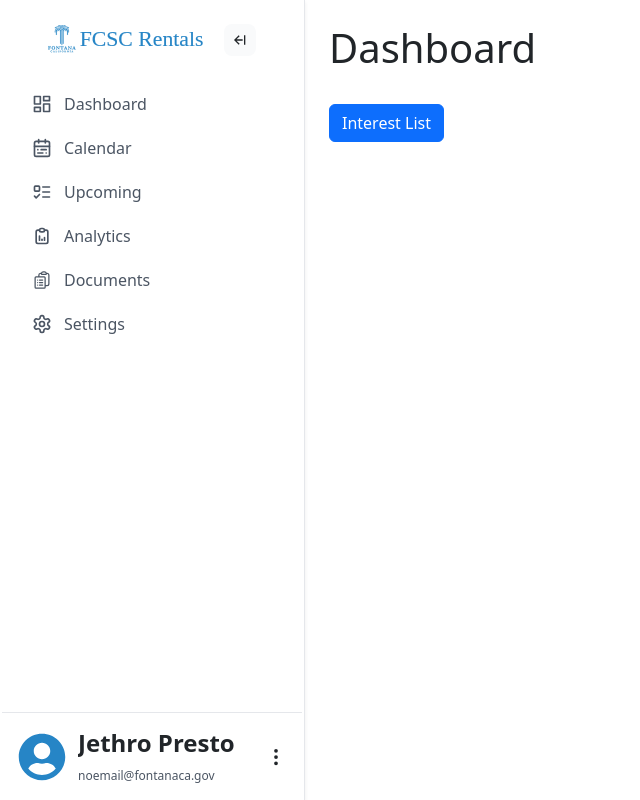
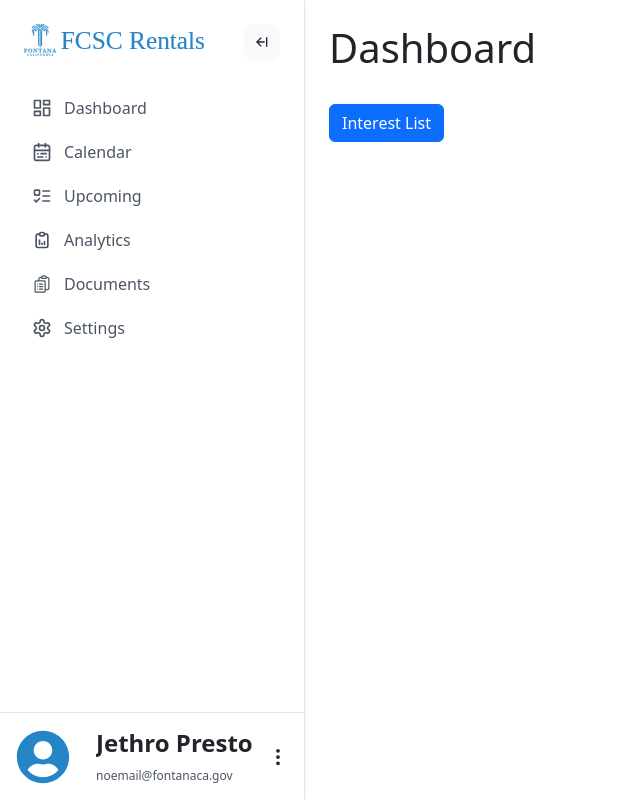
Before and after one commit to jethropresto/rentals_app, a React (Create React App) app in the folder frontend/: page / in a window 1280 px wide. Shown: the whole page, without its empty margins (0-640 px from the left). Built offline with nearby package versions, Linux system fonts and the light colour scheme.

Commit message:
Added new page files for: analytics, calendar, documents, settings, and upcoming dates

```diff
--- a/frontend/src/App.js
+++ b/frontend/src/App.js
@@ -5,7 +5,6 @@ import Sidebar, { SidebarItem } from './components/reusable/Sidebar';
 import { LuLayoutDashboard, LuCalendarRange, LuSettings, LuListTodo } from 'react-icons/lu';
 import { TbReportAnalytics } from 'react-icons/tb';
 import { HiOutlineClipboardDocumentList } from 'react-icons/hi2';
-
 
 function App() {
 
@@ -16,31 +15,37 @@ function App() {
                 <SidebarItem
                 icon={<LuLayoutDashboard size={20} />}
                 text="Dashboard"
+                link="/"
                 />
 
                 <SidebarItem
                 icon={<LuCalendarRange size={20} />}
                 text="Calendar"
+                link="/calendar"
                 />
 
                 <SidebarItem
                 icon={<LuListTodo size={20} />}
                 text="Upcoming"
+                link="/upcoming"
                 />
 
                 <SidebarItem
                 icon={<TbReportAnalytics size={20} />}
                 text="Analytics"
+                link="/analytics"
                 />
 
                 <SidebarItem
                 icon={<HiOutlineClipboardDocumentList size={20} />}
                 text="Documents"
+                link="/documents"
                 />
 
                 <SidebarItem
                 icon={<LuSettings size={20} />}
                 text="Settings"
+                link="/settings"
                 />
             </Sidebar>
 
--- a/frontend/src/components/reusable/Sidebar.jsx
+++ b/frontend/src/components/reusable/Sidebar.jsx
@@ -14,32 +14,38 @@ function Sidebar({children}) {
 
     return (
         <aside className="h-screen overscroll-none">
-            <nav className="h-full items-center flex flex-col bg-white border-r shadow-sm">
+            <nav className="h-full flex flex-col bg-white border-r shadow-sm">
                 <div className="p-4 flex items-center justify-between ">
+
+                    <Link to="/">
                         <FontanaLogo
-                        className={`overflow-hidden transition-all ${ expanded ? "w-40 mr-4" : "w-0"}`}
+                            className={`
+                                overflow-hidden transition-all ${ expanded ? "h-9" : "w-0"}
+                            `}
                             alt="Fontana Logo"
                         />
+                    </Link>
+
                     <button
                         onClick={() => setExpanded((curr) => !curr)}
-                        className="p-2 rounded-lg bg-gray-50 hover:bg-gray-100"
+                        className="p-2.5 rounded-lg bg-gray-50 hover:bg-gray-100"
                     >
-                        {expanded ? <RiExpandLeftLine /> : <RiExpandRightLine />}
+                        {expanded ? <RiExpandLeftLine size={16}/> : <RiExpandRightLine size={16}/>}
                     </button>
                 </div>
 
                 <SidebarContext.Provider value={{ expanded }}>
-                    <ul className="flex-1 px-3">{children}</ul>
+                    <ul className="flex-1 px-3">{ children }</ul>
                 </SidebarContext.Provider>
 
-                <div className="border-t flex items-center p-3">
-                    <FaUserCircle size={48} color="#2685C6"/>
+                <div className="border-t flex justify-between items-center p-3">
+                    <FaUserCircle size={54} color="#2685C6"/>
                     <div className={`
-                        flex justify-between items-center
-                        overflow-hidden transition-all ${expanded ? "w-52 ml-3" : "w-0"}
+                        flex justify-between items-center overflow-hidden
+                        ${ expanded ? "w-48" : "transition-all w-0 h-0" }
                     `}>
                         <div className="leading-4">
-                            <h4 className="font-semibold">Jethro Presto</h4>
+                            <h4 className="font-semibold ">Jethro Presto</h4>
                             <span className="text-xs text-gray-600">noemail@fontanaca.gov</span>
                         </div>
                         <BsThreeDotsVertical size={20}/>
@@ -51,31 +57,33 @@ function Sidebar({children}) {
 }
 export default Sidebar;
 
-export function SidebarItem({ icon, text, active, alert}) {
+export function SidebarItem({ icon, text, active, alert, link}) {
 
     const {expanded} = useContext(SidebarContext)
 
     return (
-        <li
-          className={`
+        <Link className="no-underline" to={link}>
+            <li className={`
                 relative flex items-center py-2 px-3 my-1
                 font-medium rounded-md cursor-pointer
                 transition-colors group
-            ${
-                active
+                    ${ active
                         ? "bg-gradient-to-tr from-indigo-200 to-indigo-100 text-indigo-800"
                         : "hover:bg-indigo-50 text-gray-600"
                     }
                 `}
             >
                 {icon}
+
                 <span
-                className={`overflow-hidden transition-all ${
-                    expanded ? "w-52 ml-3" : "w-0"
-                }`}
+                    className={`
+                        overflow-hidden transition-all
+                        ${ expanded ? "w-52 ml-3" : "w-0"}
+                    `}
                 >
                     {text}
                 </span>
+
                 {alert && (
                     <div
                         className={`absolute right-2 w-2 h-2 rounded bg-indigo-400 ${
@@ -97,5 +105,7 @@ export function SidebarItem({ icon, text, active, alert}) {
                     </div>
                 )}
             </li>
+        </Link>
+
       )
 }
--- /dev/null
+++ b/frontend/src/pages/Analytics.jsx
@@ -0,0 +1,9 @@
+import React from 'react'
+
+function Analytics() {
+  return (
+    <div>Analytics</div>
+  )
+}
+
+export default Analytics;
--- /dev/null
+++ b/frontend/src/pages/Calendar.jsx
@@ -0,0 +1,9 @@
+import React from 'react'
+
+function Calendar() {
+  return (
+    <div>Calendar</div>
+  )
+}
+
+export default Calendar
--- /dev/null
+++ b/frontend/src/pages/Documents.jsx
@@ -0,0 +1,9 @@
+import React from 'react'
+
+function Documents() {
+  return (
+    <div>Documents</div>
+  )
+}
+
+export default Documents;
--- a/frontend/src/pages/Home.jsx
+++ b/frontend/src/pages/Home.jsx
@@ -11,7 +11,7 @@ function Home() {
 
       <div>
         <Link to="/interest_list">
-          <Button className="btn-primary" type="button" >Interest List</Button>
+          <Button type="button" >Interest List</Button>
         </Link>
       </div>
     </div>
--- a/frontend/src/pages/InterestList.jsx
+++ b/frontend/src/pages/InterestList.jsx
@@ -8,40 +8,42 @@ function InterestList() {
 
     const [interestList, setInterestList] = useState([]);
     const [isOpen, setOpen] = useState(true);
-    const [buttonText, setButtonText] = useState("Show Interest List");
+    const [buttonText, setButtonText] = useState("Close");
 
     const handleClick = () => {
-        setOpen(!isOpen);
-        if (!isOpen) {
-            setButtonText("Close");
+        if(isOpen===false){
+            retrieveList();
+            setButtonText("Close")
         } else {
-            setButtonText("Show Interest List");
-        };
+            setButtonText("Show Interest List")
+        }
+        setOpen(!isOpen)
     };
 
-    useEffect(() => {
+    const retrieveList = () => {
         axios.get('http://localhost:5000/interestList')
         .then(interestList => setInterestList(interestList.data))
-        .catch(err => console.log(err))
-    }, []);
+        .catch(err => console.log(err));
+    };
+
+    useEffect(retrieveList, []);
 
 
     return (
-        <div className="h-screen sm:px-6 w-full">
+        <div className="h-screen sm:px-6 w-full bg-gray-100">
             <div className="h-full flex flex-col">
-                <div className="px-4 md:px-10 py-4 md:py-7">
-                    <div className="flex items-center justify-between">
-                        <p tabindex="0" className="sm:text-lg md:text-xl lg:text-2xl font-bold text-gray-800">Interest List</p>
-                        <div className="py-3 px-4 flex">
-                            <NewInterestModal />
-                        </div>
+                <div className="justify-between mt-4 mb-3">
+                    <h1 className="font-bold text-gray-800">Interest List</h1>
+                    <div className="flex justify-between">
+                        <Button onClick={handleClick}>{buttonText}</Button>
+                        <NewInterestModal />
                     </div>
                 </div>
 
-                <div className="relative overflow-y-auto border">
+                <div className="relative overflow-y-auto">
 
                     {isOpen && <Table className="border border-spacing-4">
-                        <thead className="mt-3 border-b text-sm uppercase bg-gray-100 sticky top-0">
+                        <thead className="mt-3 text-sm uppercase sticky top-0">
                             <tr>
                                 <th> Name </th>
                                 <th> Phone Number </th>
--- a/frontend/src/pages/Pages.jsx
+++ b/frontend/src/pages/Pages.jsx
@@ -2,12 +2,22 @@ import React from 'react'
 import { Route, Routes } from 'react-router-dom';
 import InterestList from './InterestList';
 import Home from './Home';
+import Calendar from './Calendar';
+import Documents from './Documents';
+import Settings from './Settings';
+import Upcoming from './Upcoming';
+import Analytics from './Analytics';
 
 function Pages(){
   return (
     <Routes>
-        <Route path="/" element={<Home />}/>
-        <Route path="/interest_list" element={<InterestList />}/>
+        <Route path="/" element={ <Home/> } />
+        <Route path="/interest_list" element={ <InterestList/> } />
+        <Route path="/calendar" element={ <Calendar/> } />
+        <Route path="/documents" element={ <Documents/> } />
+        <Route path="/settings" element={ <Settings/> } />
+        <Route path="/upcoming" element={ <Upcoming/> } />
+        <Route path="/analytics" element={ <Analytics/> } />
     </Routes>
   )
 }
--- /dev/null
+++ b/frontend/src/pages/Settings.jsx
@@ -0,0 +1,9 @@
+import React from 'react'
+
+function Settings() {
+  return (
+    <div>Settings</div>
+  )
+}
+
+export default Settings;
--- /dev/null
+++ b/frontend/src/pages/Upcoming.jsx
@@ -0,0 +1,9 @@
+import React from 'react'
+
+function Upcoming() {
+  return (
+    <div>Upcoming</div>
+  )
+}
+
+export default Upcoming;
```
Also changed, not shown: 1 other file (tests, documents, lock files or other folders). Lines whose indentation alone changed are shown as unchanged.
